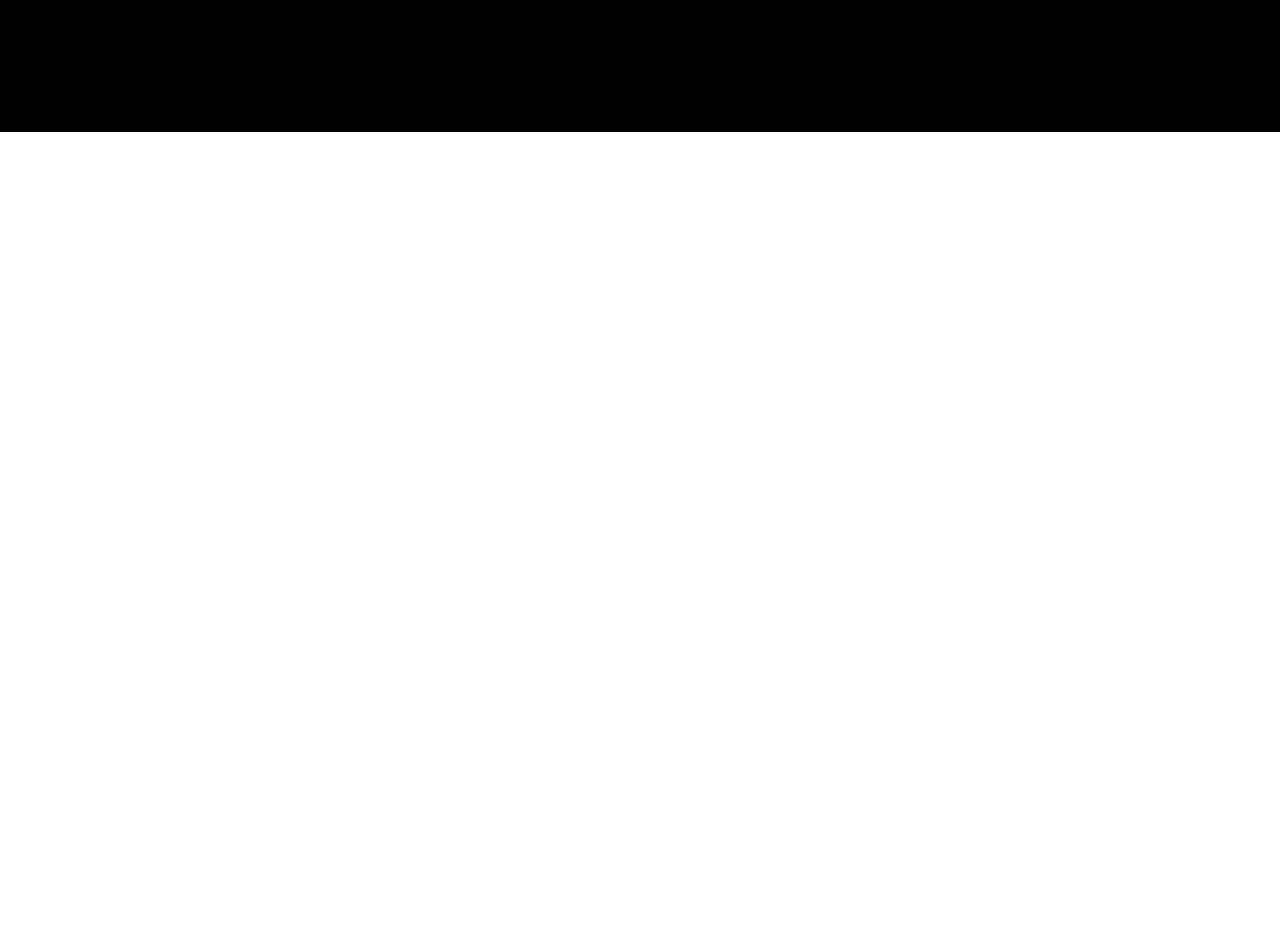
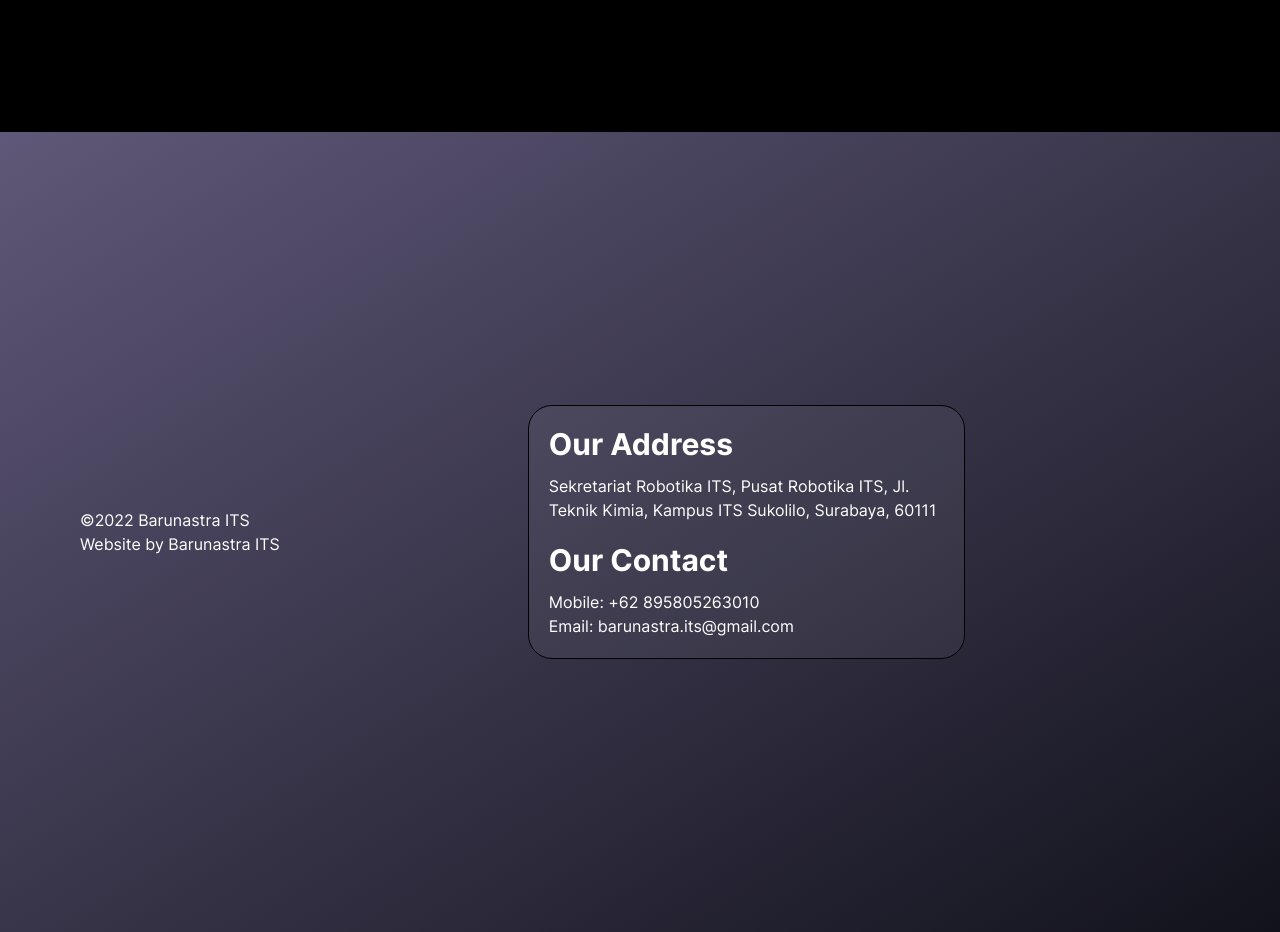
Before and after one commit to tapeds/webBarunastra, a Next.js app: page / in a window 1280 px wide. Shown: the part 1540-2472 px from the top of the page. Before the commit the page ends 1672 px from the top, so only its background shows below. Built offline with nearby package versions, Linux system fonts and the light colour scheme.

Commit message:
added footer and simplified index.tsx

```diff
--- /dev/null
+++ b/src/components/Footer.tsx
@@ -0,0 +1,40 @@
+import Image
+ from "next/image";
+const Footer = () => {
+  return(
+    <div className="h-screen flex items-center justify-start p-10 bg-gradient-to-br from-[#5f5878] to-[#12121c] text-white gap-52">
+      <div className="p-10">
+        <div>
+          {/* <Image
+            src="/public/images/logoITS.png"
+            alt="logo its"
+            width={500}
+            height={500}
+          /> */}
+        </div>
+        <p>
+          ©2022 Barunastra ITS <br />
+          Website by Barunastra ITS
+        </p>
+      </div>
+      <div className="bg-gray-100 bg-opacity-5 py-5 pl-5 pr-7 rounded-3xl border border-black items-center">
+        <div className="mb-5">
+          <h2 className="mb-3">Our Address</h2>
+          <p>
+            Sekretariat Robotika ITS, Pusat Robotika ITS, Jl. <br />
+            Teknik Kimia, Kampus ITS Sukolilo, Surabaya, 60111
+          </p>
+        </div>
+        <div>
+          <h2 className="mb-3">Our Contact</h2>
+          <p>
+            Mobile: +62 895805263010 <br />
+            Email: barunastra.its@gmail.com
+          </p>
+        </div>
+      </div>
+    </div>
+  );
+};
+
+export default Footer
--- /dev/null
+++ b/src/components/Page2.tsx
@@ -0,0 +1,14 @@
+import Bootstrap from "@/components/Bootstrap"
+
+const Page2 = () => {
+  return(
+    <section className='flex h-screen justify-center items-center bg-[#010000]'>
+      <div className='flex flex-col h-[30rem] rounded-[100px] mt-10 max-w-5xl mx-auto
+      justify-center bg-[#2C002A] rounded-4xl text-white'>
+        <Bootstrap />
+    </div>
+  </section>
+  )
+}
+
+export default Page2
--- /dev/null
+++ b/src/components/Start.tsx
@@ -0,0 +1,14 @@
+import Link from "next/link";
+
+const Start = () => {
+  return(
+    <section className='flex items-center justify-center h-screen text-center'>
+      <div className='text-center  '>
+        <h1 className='mb-14 text-6xl'>Start your journey</h1>
+        <Link href='/about' className='px-12 py-1 text-xl border rounded-xl'>About</Link>
+      </div>
+    </section>
+  );
+};
+
+export default Start
--- a/src/pages/index.tsx
+++ b/src/pages/index.tsx
@@ -9,7 +9,8 @@
 import Image from 'next/image'
 import Navbar from '@/components/navbar';
 import Bootstrap from '@/components/Bootstrap';
-
+import Footer from '@/components/Footer';
+import Start from '@/components/Start';
 /**
  * SVGR Support
  * Caveat: No React Props Type.
@@ -18,6 +19,7 @@
  * @see https://stackoverflow.com/questions/68103844/how-to-override-next-js-svg-module-declaration
  */
 import Vercel from '~/svg/Vercel.svg';
+import Page2 from '@/components/Page2';
 // !STARTERCONF -> Select !STARTERCONF and CMD + SHIFT + F
 // Before you begin editing, follow all comments with `STARTERCONF`,
 // to customize the default configuration.
@@ -26,21 +28,10 @@
   return (
     <div>
       <Navbar />
-      <body>
-        <section className='flex items-center justify-center h-screen'>
-          <div className='text-center  '>
-            <h1 className='mb-14 text-6xl'>Start your journey</h1>
-            <Link href='/about' className='px-12 py-1 text-xl border rounded-xl'>About</Link>
-          </div>
-        </section>
-        <section className='flex h-screen justify-center items-center bg-[#010000]'>
-          <div className='flex flex-col h-[30rem] rounded-[100px] mt-10 max-w-5xl mx-auto
-          justify-center bg-[#2C002A] rounded-4xl text-white'>
-              <Bootstrap />
-          </div>
-        </section>
+      <Start />
+      <Page2 />
 
-      </body>
+      <Footer />
     </div>
   );
 }
```
Also changed, not shown: public/images/background1.jpg (renamed from public/images/gambar1.jpg), public/images/logoITS.png (added).
